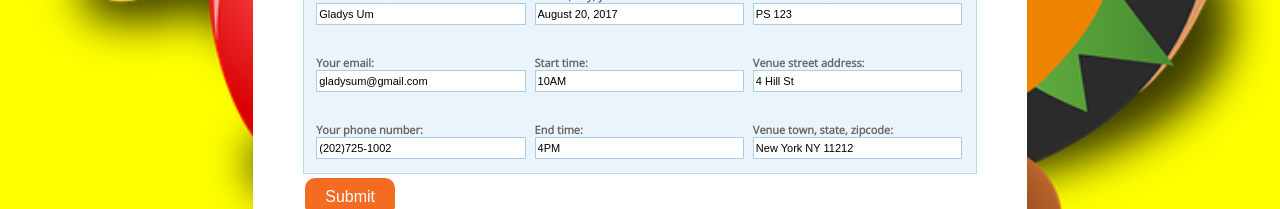
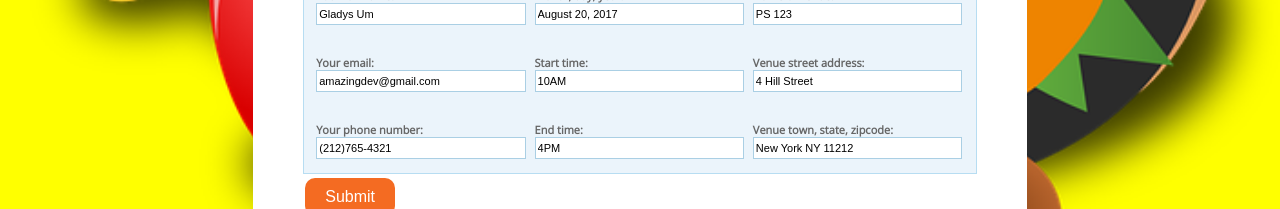
Before and after one commit to gladysum-zz/fooddriveatron, a React app: page / in a window 1280 px wide. Shown: the part 924-1133 px from the top of the page. Built offline with nearby package versions, Linux system fonts and the light colour scheme; a web font is replaced by a local one.

Commit message:
comments for demo

```diff
--- a/browser/Organize.js
+++ b/browser/Organize.js
@@ -8,14 +8,14 @@ class Organize extends React.Component {
   constructor() {
     super();
     this.state = {
-      organizerphone: '(202)725-1002',
+      organizerphone: '(212)765-4321',
       organizername: 'Gladys Um',
-      organizeremail: 'gladysum@gmail.com',
+      organizeremail: 'amazingdev@gmail.com',
       monthdayyear:'August 20, 2017',
       starttime: '10AM',
       endtime:'4PM',
       venue:'PS 123',
-      streetaddress:'4 Hill St',
+      streetaddress:'4 Hill Street',
       townstatezip:'New York NY 11212'
     }
     this.handleChange = this.handleChange.bind(this);
@@ -34,6 +34,7 @@ class Organize extends React.Component {
     event.preventDefault();
     let input = this.state;
 
+    // The form is pre-populated and the following code is commented out for demo purposes
     // Clear the user input field upon submit
     // this.setState({
     //   organizerphone: '',
@@ -46,9 +47,6 @@ class Organize extends React.Component {
     //   streetaddress:'',
     //   townstatezip:''
     // });
-
-    // Update the redux store with user's input
-    //this.props.addInput(input)
 
     // Send input to database; get response with new fooddrive information
     axios.post('/fooddrives', {input: input})
--- a/browser/Volunteer.js
+++ b/browser/Volunteer.js
@@ -42,6 +42,7 @@ class Volunteer extends React.Component {
     //   input['volunteers3'] = this.state.volunteername;
     // }
 
+    // The form is pre-populated and the following code is commented out for demo purposes
     // Clear the user input field upon submit
     // this.setState({
     //   volunteerphone: '',
@@ -54,9 +55,6 @@ class Volunteer extends React.Component {
 
     // Show the volunteer confirmation modal
     this.props.openTheVolunteerModal();
-
-    // Update the redux store with user's input
-    //this.props.addInput(input)
 
     // Send input to database; get response with new fooddrive information
     // axios.put(`/fooddrives/${this.props.fooddrive.id}`, {input: input})
```
Also changed, not shown: public/bundle.js, 1 other file (tests, documents, lock files or other folders).
